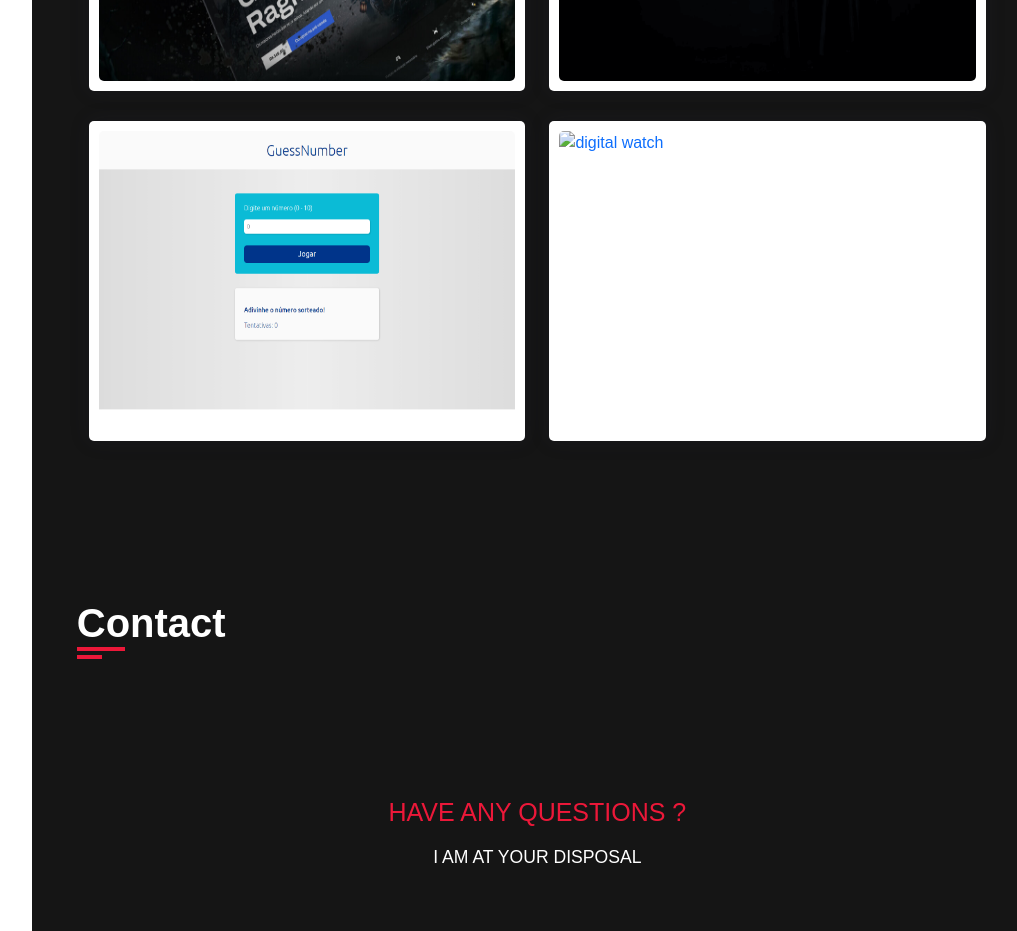
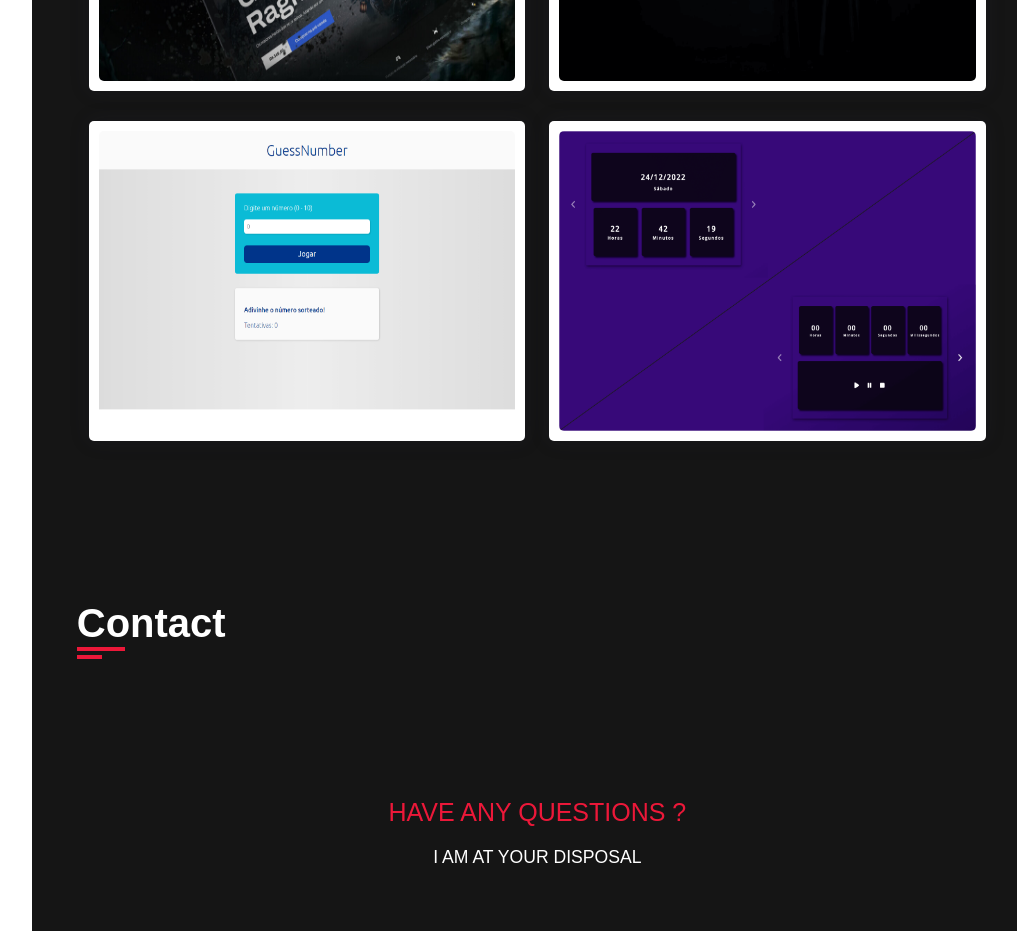
Before and after one commit to Erik-Sillva/Portfolio-JS, a website: page index.html in a window 1280 px wide. Shown: the part 4200-5131 px from the top of the page, without its empty margins (237-1254 px from the left). Drawn offline with nearby package versions, Linux system fonts and the light colour scheme; the site is published under a folder, as on GitHub Pages, so addresses that start at the root find nothing; a web font is replaced by a local one.

Commit message:
Update index.html

```diff
--- a/index.html
+++ b/index.html
@@ -471,7 +471,7 @@
                                 <div class="portfolio-item">
                                     <div class="portfolio-img">
                                         <a href="https://erik-sillva.github.io/projeto-relogio-digital/" target="_blank" aria-label="digital watch">
-                                            <img src="/assets/img/projeto-relogio.png" loading="lazy" alt="digital watch">
+                                            <img src="./assets/img/projeto-relogio.png" loading="lazy" alt="digital watch">
                                         </a>
                                     </div>
                                 </div>
```
